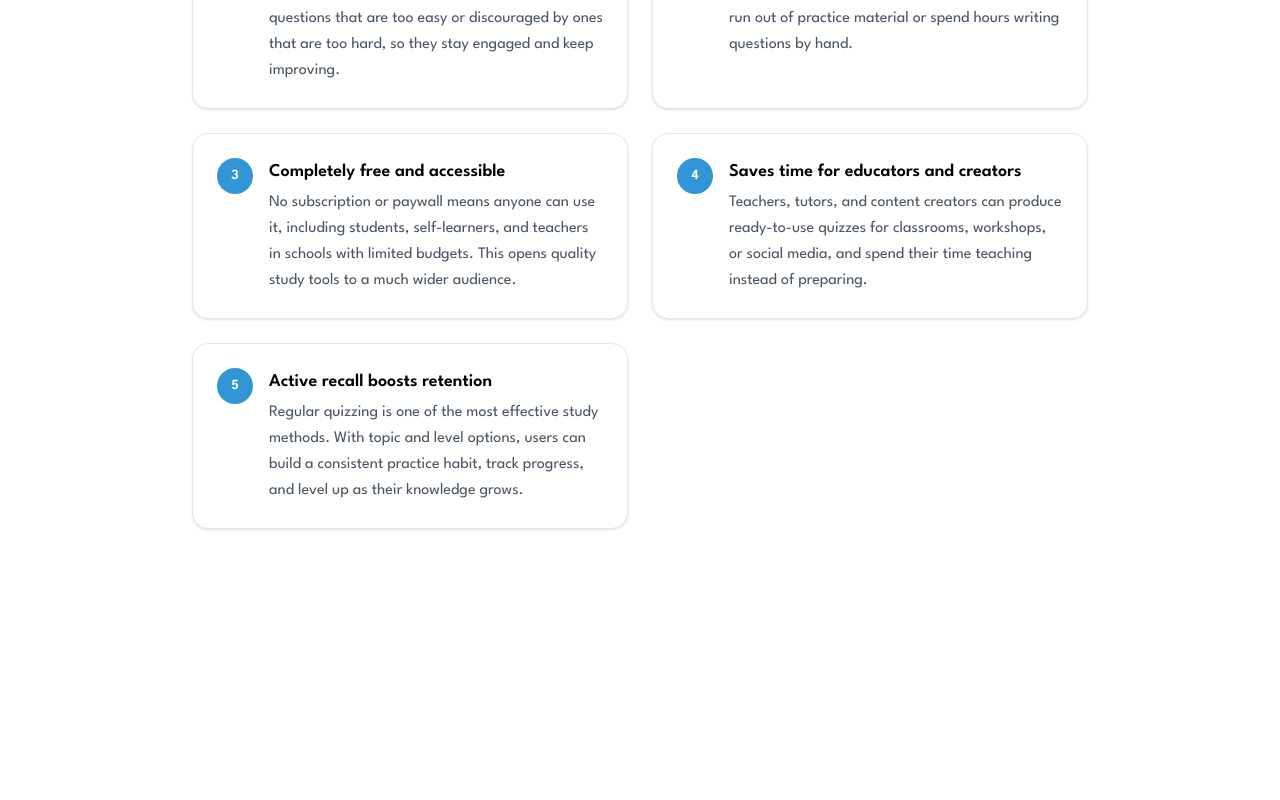
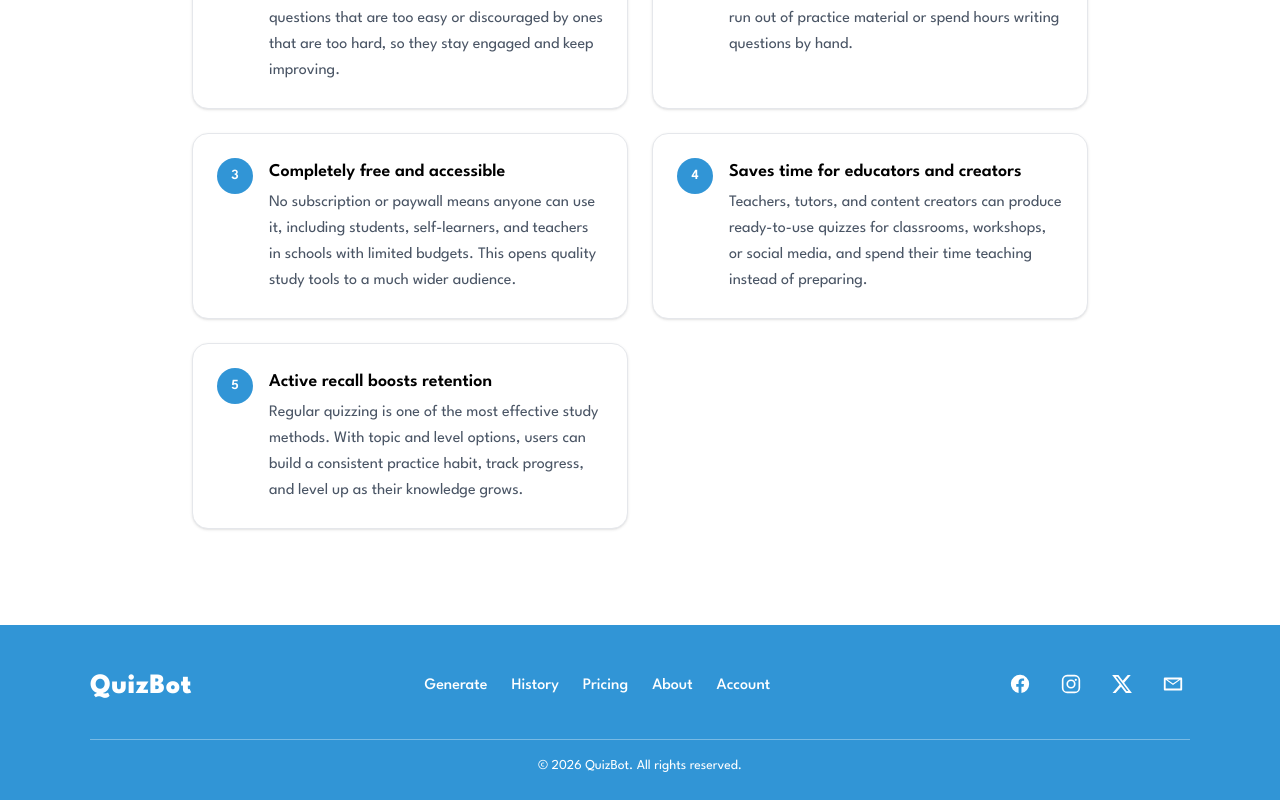
Before and after one commit to Avishka14/quizbot-v2-frontend, a React (Vite) app: page / in a window 1280 px wide. Shown: the part 1751-2551 px from the top of the page. Before the commit the page ends 2376 px from the top, so only its background shows below. Built offline with nearby package versions, Linux system fonts and the light colour scheme.

Commit message:
style: add footer

```diff
--- a/src/App.jsx
+++ b/src/App.jsx
@@ -1,3 +1,4 @@
+import Footer from './components/footer/Footer'
 import Header from './components/header/Header'
 import Home from './pages/home/Home'
 
@@ -7,6 +8,7 @@ function App() {
     <>
     <Header />
     <Home/>
+    <Footer/>
 
     </>
   )
--- /dev/null
+++ b/src/components/footer/Footer.jsx
@@ -0,0 +1,88 @@
+import React from 'react'
+import './footer.css'
+
+const NAV_LINKS = [
+  { label: 'Generate', href: '/generate' },
+  { label: 'History', href: '/history' },
+  { label: 'Pricing', href: '/pricing' },
+  { label: 'About', href: '/about' },
+  { label: 'Account', href: '/account' },
+]
+
+const SOCIAL_LINKS = [
+  {
+    label: 'Facebook',
+    href: 'https://facebook.com/',
+    path: 'M22 12a10 10 0 1 0-11.56 9.88v-6.99H7.9V12h2.54V9.8c0-2.5 1.49-3.89 3.77-3.89 1.09 0 2.24.2 2.24.2v2.46h-1.26c-1.24 0-1.63.77-1.63 1.56V12h2.78l-.44 2.89h-2.34v6.99A10 10 0 0 0 22 12Z',
+  },
+  {
+    label: 'Instagram',
+    href: 'https://instagram.com/',
+    path: 'M7.75 2h8.5A5.75 5.75 0 0 1 22 7.75v8.5A5.75 5.75 0 0 1 16.25 22h-8.5A5.75 5.75 0 0 1 2 16.25v-8.5A5.75 5.75 0 0 1 7.75 2Zm0 1.8A3.95 3.95 0 0 0 3.8 7.75v8.5a3.95 3.95 0 0 0 3.95 3.95h8.5a3.95 3.95 0 0 0 3.95-3.95v-8.5a3.95 3.95 0 0 0-3.95-3.95h-8.5ZM12 7a5 5 0 1 1 0 10 5 5 0 0 1 0-10Zm0 1.8a3.2 3.2 0 1 0 0 6.4 3.2 3.2 0 0 0 0-6.4Zm5.25-2.55a1.2 1.2 0 1 1 0 2.4 1.2 1.2 0 0 1 0-2.4Z',
+  },
+  {
+    label: 'X',
+    href: 'https://x.com/',
+    path: 'M18.24 2.25h3.31l-7.23 8.26 8.5 11.24h-6.66l-5.21-6.82-5.97 6.82H1.67l7.73-8.84L1.25 2.25h6.83l4.71 6.23 5.45-6.23Zm-1.16 17.52h1.83L7.08 4.13H5.12l11.96 15.64Z',
+  },
+  {
+    label: 'Email',
+    href: 'mailto:hello@quizbot.app',
+    path: 'M3 5h18a1 1 0 0 1 1 1v12a1 1 0 0 1-1 1H3a1 1 0 0 1-1-1V6a1 1 0 0 1 1-1Zm1 2.3V17h16V7.3l-8 5.7-8-5.7Zm1.6-.3L12 11.55 18.4 7H5.6Z',
+  },
+]
+
+function SocialIcon({ label, href, path }) {
+  const isExternal = href.startsWith('http')
+
+  return (
+    <a
+      className="qb-footer__social-link qb-fade-in"
+      href={href}
+      aria-label={label}
+      {...(isExternal && { target: '_blank', rel: 'noopener noreferrer' })}
+    >
+      <svg viewBox="0 0 24 24" width="22" height="22" fill="currentColor" aria-hidden="true">
+        <path d={path} />
+      </svg>
+    </a>
+  )
+}
+
+function Footer() {
+  return (
+    <footer className="qb-footer">
+      <div className="qb-footer__inner">
+        <a href="/" className="qb-footer__logo qb-fade-in" aria-label="QuizBot home">
+          QuizBot
+        </a>
+
+        <nav className="qb-footer__nav" aria-label="Footer">
+          <ul className="qb-footer__list">
+            {NAV_LINKS.map(({ label, href }, i) => (
+              <li key={label} style={{ '--qb-i': i }}>
+                <a className="qb-footer__link qb-fade-in" href={href}>
+                  {label}
+                </a>
+              </li>
+            ))}
+          </ul>
+        </nav>
+
+        <ul className="qb-footer__socials" aria-label="Social media">
+          {SOCIAL_LINKS.map((social, i) => (
+            <li key={social.label} style={{ '--qb-i': i + NAV_LINKS.length }}>
+              <SocialIcon {...social} />
+            </li>
+          ))}
+        </ul>
+      </div>
+
+      <p className="qb-footer__copy qb-fade-in">
+        © {new Date().getFullYear()} QuizBot. All rights reserved.
+      </p>
+    </footer>
+  )
+}
+
+export default Footer
--- /dev/null
+++ b/src/components/footer/footer.css
@@ -0,0 +1,146 @@
+/* ---------- Fade-in animation ---------- */
+@keyframes qb-fade-in {
+  from {
+    opacity: 0;
+    transform: translateY(8px);
+  }
+  to {
+    opacity: 1;
+    transform: translateY(0);
+  }
+}
+
+/* Reusable helper: staggered via the --qb-i custom property set on each <li> */
+.qb-fade-in {
+  opacity: 0;
+  animation: qb-fade-in 0.6s ease-out forwards;
+  animation-delay: calc(var(--qb-i, 0) * 80ms);
+}
+
+/* ---------- Footer ---------- */
+.qb-footer {
+  background-color: var(--qb-secondary); /* solid secondary */
+  color: #ffffff;
+  padding: 2.5rem 1.5rem 1.5rem;
+}
+
+.qb-footer__inner {
+  max-width: 1100px;
+  margin: 0 auto;
+  display: flex;
+  flex-wrap: wrap;
+  align-items: center;
+  justify-content: space-between;
+  gap: 1.5rem;
+}
+
+.qb-footer ul {
+  list-style: none;
+  margin: 0;
+  padding: 0;
+}
+
+.qb-footer a {
+  color: #ffffff;
+  text-decoration: none;
+}
+
+/* Logo */
+.qb-footer__logo {
+  font-size: 1.75rem;
+  font-weight: 800;
+  letter-spacing: 0.02em;
+}
+
+/* Text links */
+.qb-footer__list {
+  display: flex;
+  flex-wrap: wrap;
+  gap: 1.5rem;
+}
+
+.qb-footer__link {
+  position: relative;
+  font-weight: 500;
+  padding-bottom: 2px;
+  transition: color 0.2s ease;
+}
+
+.qb-footer__link::after {
+  content: '';
+  position: absolute;
+  left: 0;
+  bottom: 0;
+  width: 100%;
+  height: 2px;
+  background-color: var(--qb-primary);
+  transform: scaleX(0);
+  transform-origin: left;
+  transition: transform 0.25s ease;
+}
+
+.qb-footer__link:hover::after,
+.qb-footer__link:focus-visible::after {
+  transform: scaleX(1);
+}
+
+/* Social icons */
+.qb-footer__socials {
+  display: flex;
+  gap: 1rem;
+}
+
+.qb-footer__social-link {
+  display: inline-flex;
+  padding: 0.4rem;
+  border-radius: 50%;
+  transition: background-color 0.2s ease, color 0.2s ease;
+}
+
+.qb-footer__social-link:hover,
+.qb-footer__social-link:focus-visible {
+  background-color: var(--qb-primary);
+  color: #ffffff;
+}
+
+.qb-footer a:focus-visible {
+  outline: 2px solid #ffffff;
+  outline-offset: 3px;
+}
+
+/* Copyright */
+.qb-footer__copy {
+  max-width: 1100px;
+  margin: 2rem auto 0;
+  padding-top: 1rem;
+  border-top: 1px solid rgba(255, 255, 255, 0.35);
+  font-size: 0.85rem;
+  text-align: center;
+  animation-delay: 0.6s;
+}
+
+/* ---------- Responsive ---------- */
+@media (max-width: 720px) {
+  .qb-footer__inner {
+    flex-direction: column;
+    text-align: center;
+  }
+
+  .qb-footer__list {
+    justify-content: center;
+  }
+}
+
+/* ---------- Accessibility: respect reduced motion ---------- */
+@media (prefers-reduced-motion: reduce) {
+  .qb-fade-in {
+    animation: none;
+    opacity: 1;
+  }
+
+  .qb-footer__link::after,
+  .qb-footer__link,
+  .qb-footer__social-link {
+    transition: none;
+  }
+}
```
